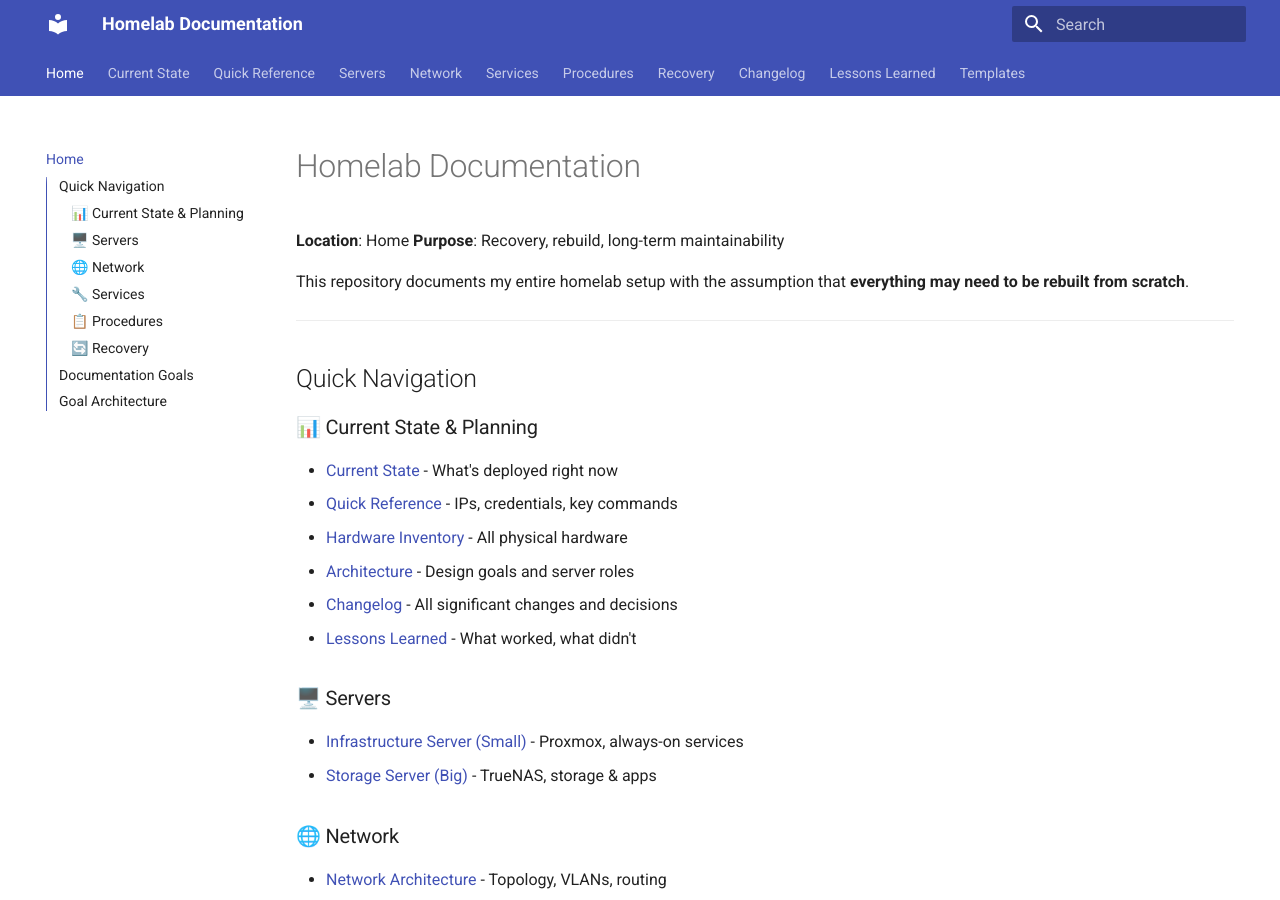
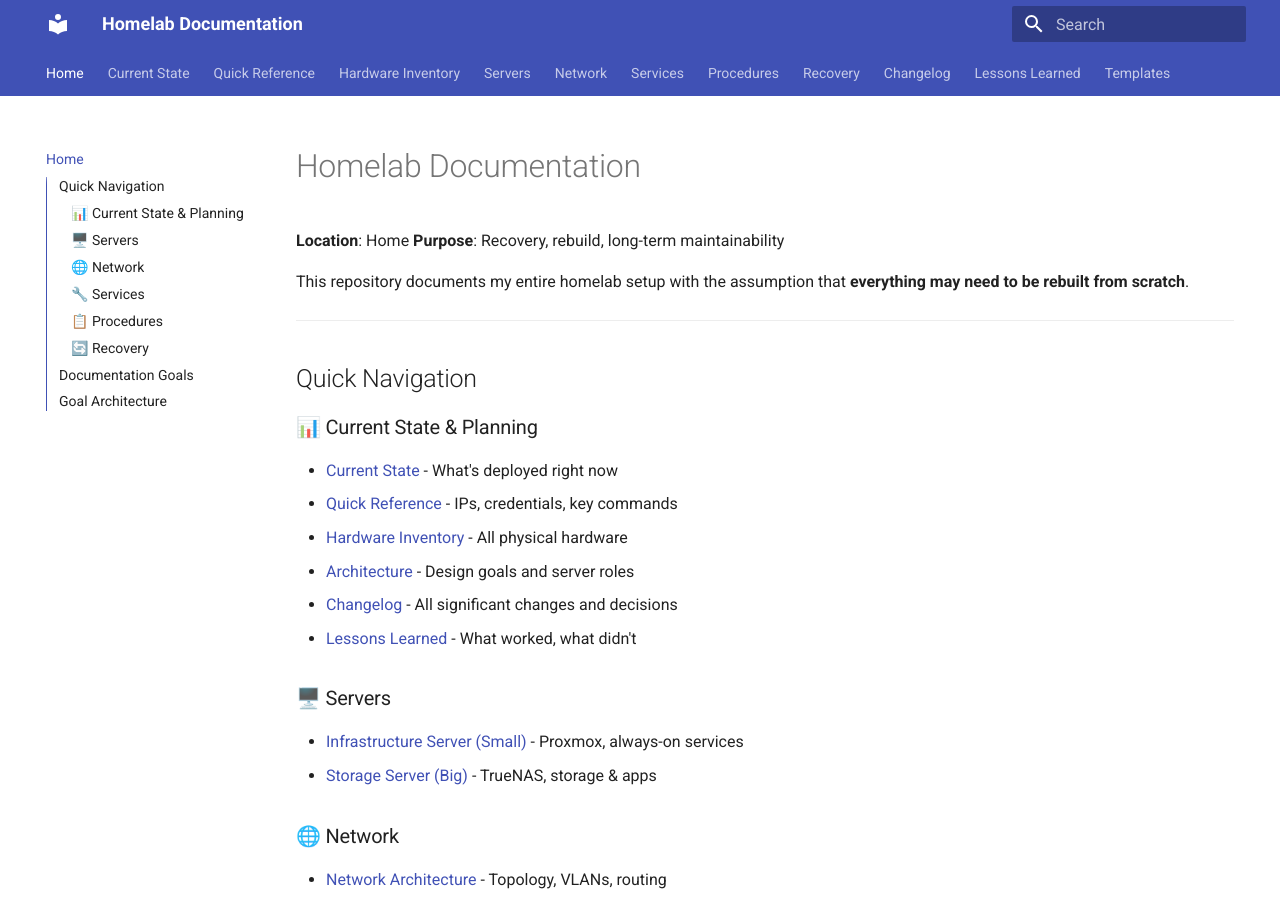
Before and after one commit to Benle90/homelab-docs-public, an MkDocs documentation site: the page built from docs/README.md, in a window 1280 px wide and 900 px high. Built offline with MkDocs 1.6.1 and Material for MkDocs 9.7.7, drawn with Linux system fonts in a browser that asks for light colours.

Commit message:
Add new sections to mkdocs navigation

```diff
--- a/mkdocs.yml
+++ b/mkdocs.yml
@@ -17,6 +17,7 @@ nav:
   - Home: README.md
   - Current State: current-state.md
   - Quick Reference: QUICK-REFERENCE.md
+  - Hardware Inventory: inventory.md
   - Servers:
     - Infrastructure: servers/infra-server.md
     - Storage: servers/storage-server.md
@@ -37,8 +38,11 @@ nav:
   - Procedures:
     - Migration Plan: procedures/migration-plan.md
   - Recovery:
+    - Overview: recovery/backups.md
     - Backup Strategy: recovery/backup-strategy.md
     - Disaster Recovery: recovery/disaster-recovery.md
+    - Proxmox Backup & Restore: recovery/proxmox-backup-restore.md
+    - TrueNAS Backup & Restore: recovery/truenas-backup-restore.md
   - Changelog: CHANGELOG.md
   - Lessons Learned: LESSONS-LEARNED.md
   - Templates:
```
